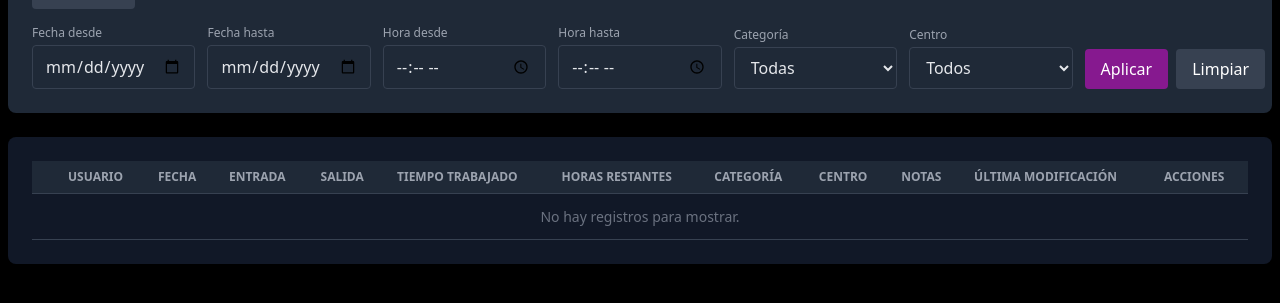
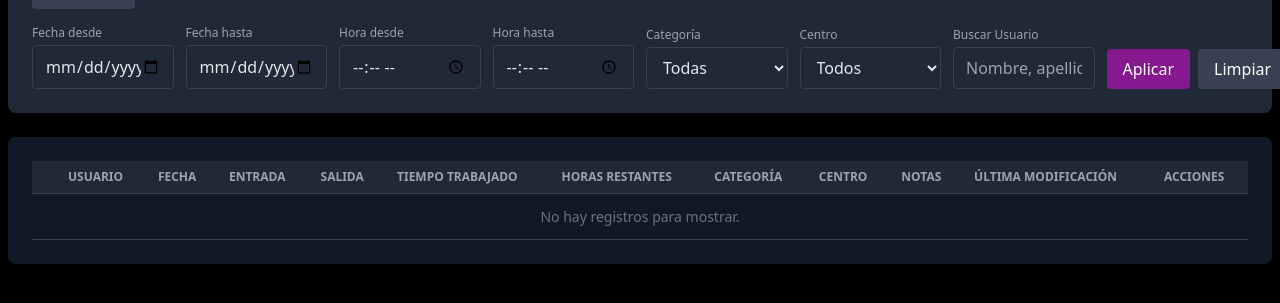
Before and after one commit to chemaferfil/TimeTracker, a Flask app: template src/templates/manage_records.html in a window 1280 px wide. Shown: the part 120-423 px from the top of the page. Run offline with Flask 3, Linux system fonts and the light colour scheme; the template is opened without the code that fills it, so the values that code supplies are empty; some libraries are stand-ins or nearby versions.

Commit message:
Mejorar funcionalidad de búsqueda en Gestionar Usuarios y Gestionar Registros
- Añadir búsqueda por nombre completo y username en ambas secciones
- Implementar filtro dual con operador OR para mayor flexibilidad
- Actualizar placeholders para indicar opciones de búsqueda disponibles
- Mejorar UX con búsquedas más intuitivas y completas

```diff
--- a/src/templates/manage_records.html
+++ b/src/templates/manage_records.html
@@ -20,7 +20,7 @@
     </div>
 
     <!-- Filtros -->
-    <form method="get" action="{{ url_for('admin.manage_records') }}" class="grid grid-cols-1 md:grid-cols-7 gap-3 items-end">
+    <form method="get" action="{{ url_for('admin.manage_records') }}" class="grid grid-cols-1 md:grid-cols-8 gap-3 items-end">
       <input type="hidden" name="page" value="{{ page }}" />
       <div>
         <label class="block text-xs text-gray-400 mb-1">Fecha desde</label>
@@ -56,6 +56,14 @@
             <option value="{{ c }}" {{ 'selected' if request.args.get('centro') == c else '' }}>{{ c }}</option>
           {% endfor %}
         </select>
+      </div>
+      <div>
+        <label class="block text-xs text-gray-400 mb-1">Buscar Usuario</label>
+        <input type="text"
+               name="search"
+               value="{{ request.args.get('search', '') }}"
+               placeholder="Nombre, apellido o usuario..."
+               class="w-full px-3 py-2 rounded bg-gray-800 text-gray-200 border border-gray-700 focus:outline-none focus:ring-2 focus:ring-fuchsia-800">
       </div>
       <div class="flex gap-2">
         <button type="submit" class="px-4 py-2 bg-fuchsia-800 hover:bg-fuchsia-700 text-white rounded">Aplicar</button>
--- a/src/templates/manage_users.html
+++ b/src/templates/manage_users.html
@@ -38,7 +38,7 @@
       <input type="text"
              name="search"
              value="{{ request.args.get('search', '') }}"
-             placeholder="Nombre o apellido..."
+             placeholder="Nombre, apellido o usuario..."
              class="w-full px-3 py-2 rounded bg-gray-800 text-gray-200 border border-gray-700 focus:outline-none focus:ring-2 focus:ring-fuchsia-800">
     </div>
     <div class="flex gap-2">
```
Also changed, not shown: routes/admin.py (+14 -3 lines).
